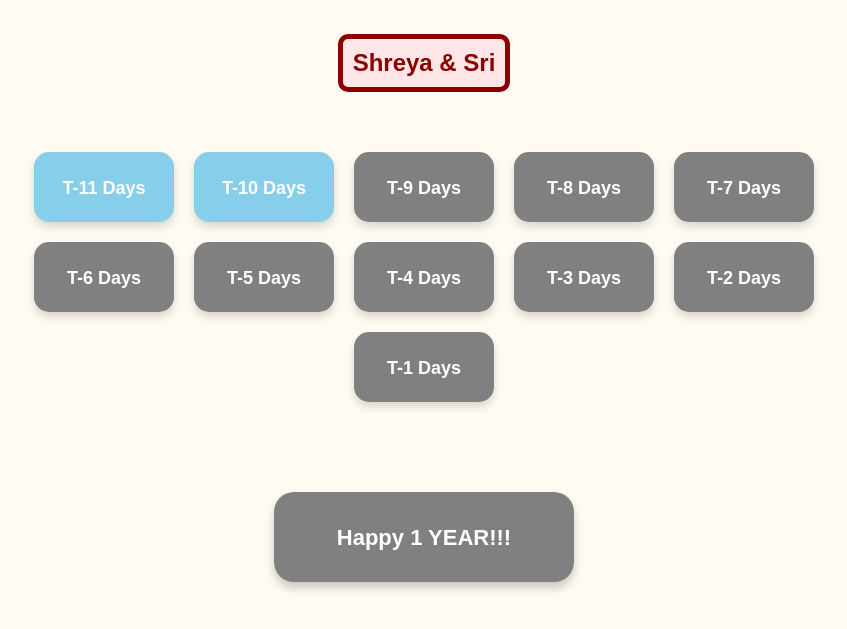
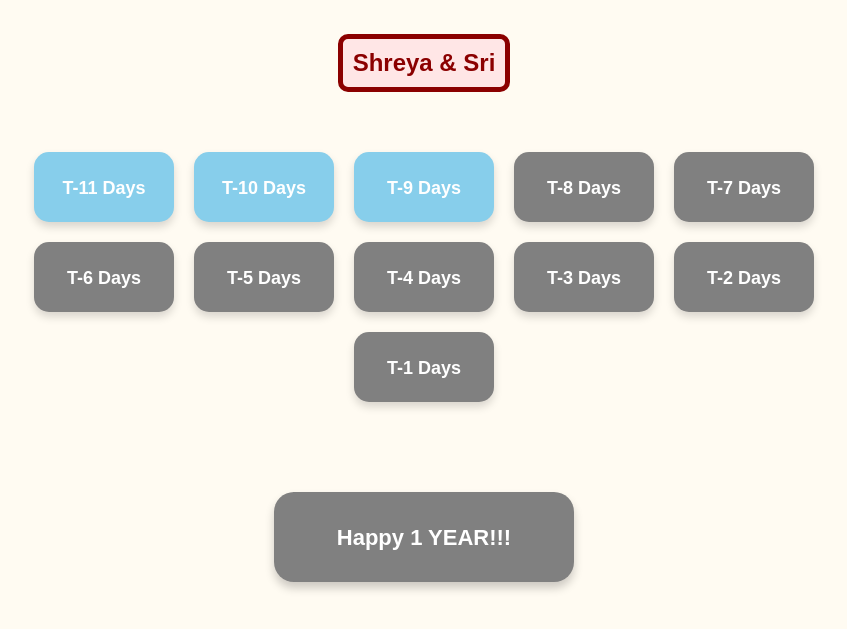
Before and after one commit to Sri10123/project3, a plain HTML site: page index.html in a window 1280 px wide. Shown: the part 93-722 px from the top of the page, without its empty margins (216-1063 px from the left). Drawn offline with Linux system fonts and the light colour scheme.

Commit message:
Add files via upload

```diff
--- a/index.html
+++ b/index.html
@@ -14,7 +14,7 @@
     <div class="buttonsContainer">
         <button class="button firstButton" onclick="window.location.href='firstDay.html'">T-11 Days</button>
         <button class="button firstButton" onclick="window.location.href='secondDay.html'">T-10 Days</button>
-        <button class="button greyButton">T-9 Days</button>
+        <button class="button firstButton" onclick="window.location.href='thirdDay.html'">T-9 Days</button>
         <button class="button greyButton">T-8 Days</button>
         <button class="button greyButton">T-7 Days</button>
         <button class="button greyButton">T-6 Days</button>
```
